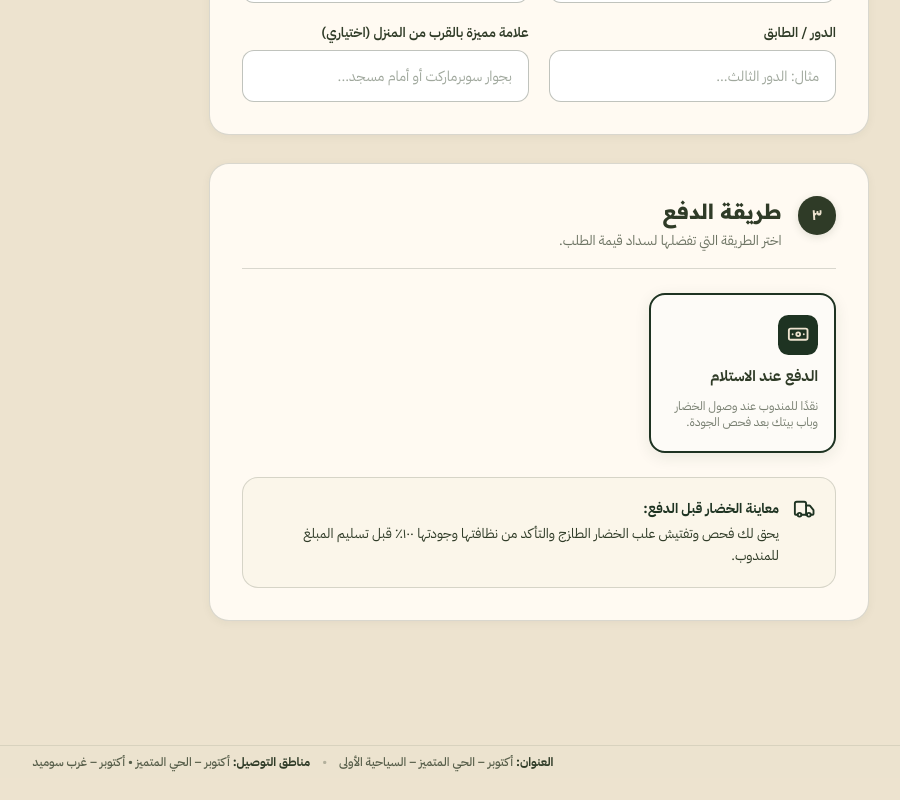
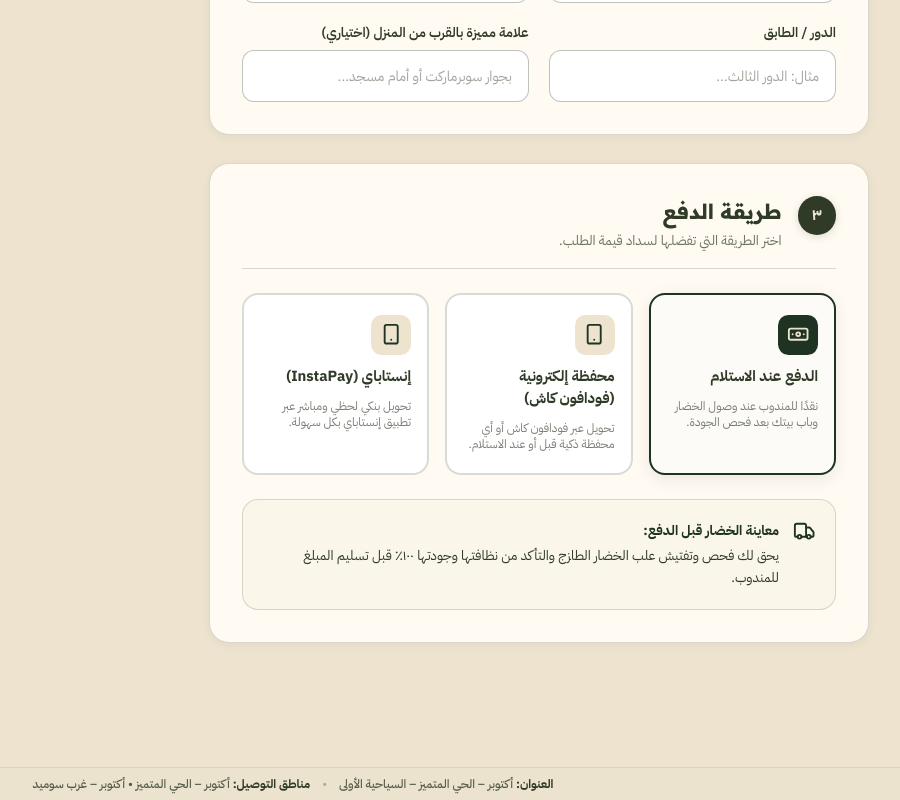
Before and after one commit to Lander2007/Nour-farm, a Next.js app: page /checkout in a window 1280 px wide. Shown: the part 1873-2673 px from the top of the page, without its empty margins (347-1247 px from the left). Before the commit the page ends 2651 px from the top, so only its background shows below. Built offline with nearby package versions, Linux system fonts and the light colour scheme; no server answers; the database is empty; a web font is replaced by a local one.

Commit message:
feat(checkout): restore wallet and instapay payment options with full guidance

```diff
--- a/app/checkout/page.tsx
+++ b/app/checkout/page.tsx
@@ -167,17 +167,6 @@ export default function CheckoutPage() {
   const [paymentMethod, setPaymentMethod] = useState<PaymentMethod>("cod")
   const [errors, setErrors] = useState<Record<string, string>>({})
   const [isSubmitting, setIsSubmitting] = useState(false)
-
-  const hasWallet = Boolean(storeSettings.walletNumber && storeSettings.walletNumber.trim())
-  const hasInstapay = Boolean(storeSettings.instapayAddress && storeSettings.instapayAddress.trim())
-
-  useEffect(() => {
-    if (paymentMethod === "wallet" && !hasWallet) {
-      setPaymentMethod("cod")
-    } else if (paymentMethod === "instapay" && !hasInstapay) {
-      setPaymentMethod("cod")
-    }
-  }, [hasWallet, hasInstapay, paymentMethod])
 
   // Helper to normalize Egyptian phone (Arabic digits, country codes +20/0020, spaces, dashes)
   const normalizeEgyptianPhone = (val: string) => {
@@ -649,7 +638,7 @@ export default function CheckoutPage() {
                   </div>
 
                   <div className="payment-methods-selector" role="radiogroup" aria-label="طريقة الدفع">
-                    {/* COD - Always Available */}
+                    {/* COD */}
                     <label
                       className={`payment-method-card ${
                         paymentMethod === "cod" ? "is-selected" : ""
@@ -677,8 +666,7 @@ export default function CheckoutPage() {
                       </span>
                     </label>
 
-                    {/* Electronic Wallet - Only if walletNumber is configured */}
-                    {hasWallet && (
+                    {/* Electronic Wallet */}
                     <label
                       className={`payment-method-card ${
                         paymentMethod === "wallet" ? "is-selected" : ""
@@ -699,16 +687,14 @@ export default function CheckoutPage() {
                         />
                       </div>
                       <span className="payment-method-title">
-                          محفظة إلكترونية {storeSettings.walletLabel ? `(${storeSettings.walletLabel})` : ""}
+                        محفظة إلكترونية {storeSettings.walletLabel ? `(${storeSettings.walletLabel})` : "(فودافون كاش)"}
                       </span>
                       <span className="payment-method-desc">
-                          تحويل عبر فودافون كاش أو المحفظة الذكية بعد تأكيد الإجمالي.
+                        تحويل عبر فودافون كاش أو أي محفظة ذكية قبل أو عند الاستلام.
                       </span>
                     </label>
-                    )}
 
-                    {/* InstaPay - Only if instapayAddress is configured */}
-                    {hasInstapay && (
+                    {/* InstaPay */}
                     <label
                       className={`payment-method-card ${
                         paymentMethod === "instapay" ? "is-selected" : ""
@@ -732,10 +718,9 @@ export default function CheckoutPage() {
                         إنستاباي (InstaPay)
                       </span>
                       <span className="payment-method-desc">
-                          تحويل لحظي مباشر عبر تطبيق إنستاباي بعد تأكيد الإجمالي.
+                        تحويل بنكي لحظي ومباشر عبر تطبيق إنستاباي بكل سهولة.
                       </span>
                     </label>
-                    )}
                   </div>
 
                   {paymentMethod === "cod" && (
@@ -800,12 +785,12 @@ export default function CheckoutPage() {
                             marginBottom: "0.2rem",
                           }}
                         >
-                          الدفع عبر المحفظة الإلكترونية:
+                          الدفع عبر المحفظة الإلكترونية ({storeSettings.walletLabel || "فودافون كاش"}):
                         </strong>
                         <span>
-                          {isFreeDelivery
-                            ? `يمكنك تحويل المبلغ عبر المحفظة (${storeSettings.walletNumber}) بعد تأكيد الطلب، مع إرسال إشعار التحويل عبر واتساب.`
-                            : "نظراً لأن رسوم التوصيل تُحدد بناءً على المسافة، سنرسل لك الإجمالي النهائي ورقم المحفظة على واتساب فور تسجيل طلبك للتحويل."}
+                          {storeSettings.walletNumber
+                            ? `رقم المحفظة المعتمد للتحويل: ${storeSettings.walletNumber} — يرجى إرسال لقطة شاشة التحويل على واتساب بعد إتمام الطلب.`
+                            : "يمكنك التحويل عبر فودافون كاش أو أي محفظة ذكية (01224272991). سنرسل لك الإجمالي ورقم المحفظة على واتساب فور تسجيل طلبك."}
                         </span>
                       </div>
                     </div>
@@ -837,12 +822,12 @@ export default function CheckoutPage() {
                             marginBottom: "0.2rem",
                           }}
                         >
-                          الدفع عبر إنستاباي (InstaPay):
+                          الدفع عبر تطبيق إنستاباي (InstaPay):
                         </strong>
                         <span>
-                          {isFreeDelivery
-                            ? `يمكنك التحويل لحساب إنستاباي (${storeSettings.instapayAddress}) بعد تأكيد الطلب، مع إرسال إشعار التحويل عبر واتساب.`
-                            : "نظراً لأن رسوم التوصيل تُحدد بناءً على المسافة، سنرسل لك الإجمالي النهائي وعنوان إنستاباي على واتساب فور تسجيل طلبك للتحويل."}
+                          {storeSettings.instapayAddress
+                            ? `عنوان إنستاباي المعتمد: ${storeSettings.instapayAddress} — يرجى إرسال إشعار التحويل على واتساب بعد إتمام الطلب.`
+                            : "يمكنك التحويل الفوري عبر إنستاباي لرقم الهاتف (01224272991). سنرسل لك المعرف ورابط التحويل على واتساب فور تسجيل طلبك."}
                         </span>
                       </div>
                     </div>
--- a/data/local-db.json
+++ b/data/local-db.json
@@ -492,6 +492,9 @@
     ],
     "whatsappNumber": "01224272991",
     "freeDeliveryActive": false,
-    "freeDeliveryText": "التوصيل مجاني في عروض الافتتاح"
+    "freeDeliveryText": "التوصيل مجاني في عروض الافتتاح",
+    "walletNumber": "01224272991",
+    "walletLabel": "فودافون كاش",
+    "instapayAddress": "01224272991"
   }
 }
--- a/lib/db/local-store.ts
+++ b/lib/db/local-store.ts
@@ -29,9 +29,9 @@ export const DEFAULT_SETTINGS: StoreSettings = {
   whatsappNumber: "01224272991",
   freeDeliveryActive: false,
   freeDeliveryText: "التوصيل مجاني في عروض الافتتاح",
-  walletNumber: "",
-  walletLabel: "",
-  instapayAddress: "",
+  walletNumber: "01224272991",
+  walletLabel: "فودافون كاش",
+  instapayAddress: "01224272991",
 }
 
 const DB_FILE_PATH = path.join(process.cwd(), "data", "local-db.json")
--- a/store/settings.ts
+++ b/store/settings.ts
@@ -18,9 +18,9 @@ const DEFAULT_SETTINGS: StoreSettings = {
   whatsappNumber: "01224272991",
   freeDeliveryActive: false,
   freeDeliveryText: "التوصيل مجاني في عروض الافتتاح",
-  walletNumber: "",
-  walletLabel: "",
-  instapayAddress: "",
+  walletNumber: "01224272991",
+  walletLabel: "فودافون كاش",
+  instapayAddress: "01224272991",
 }
 
 export const useSettingsStore = create<SettingsState>((set, get) => ({
```
Lines whose indentation alone changed are shown as unchanged.
